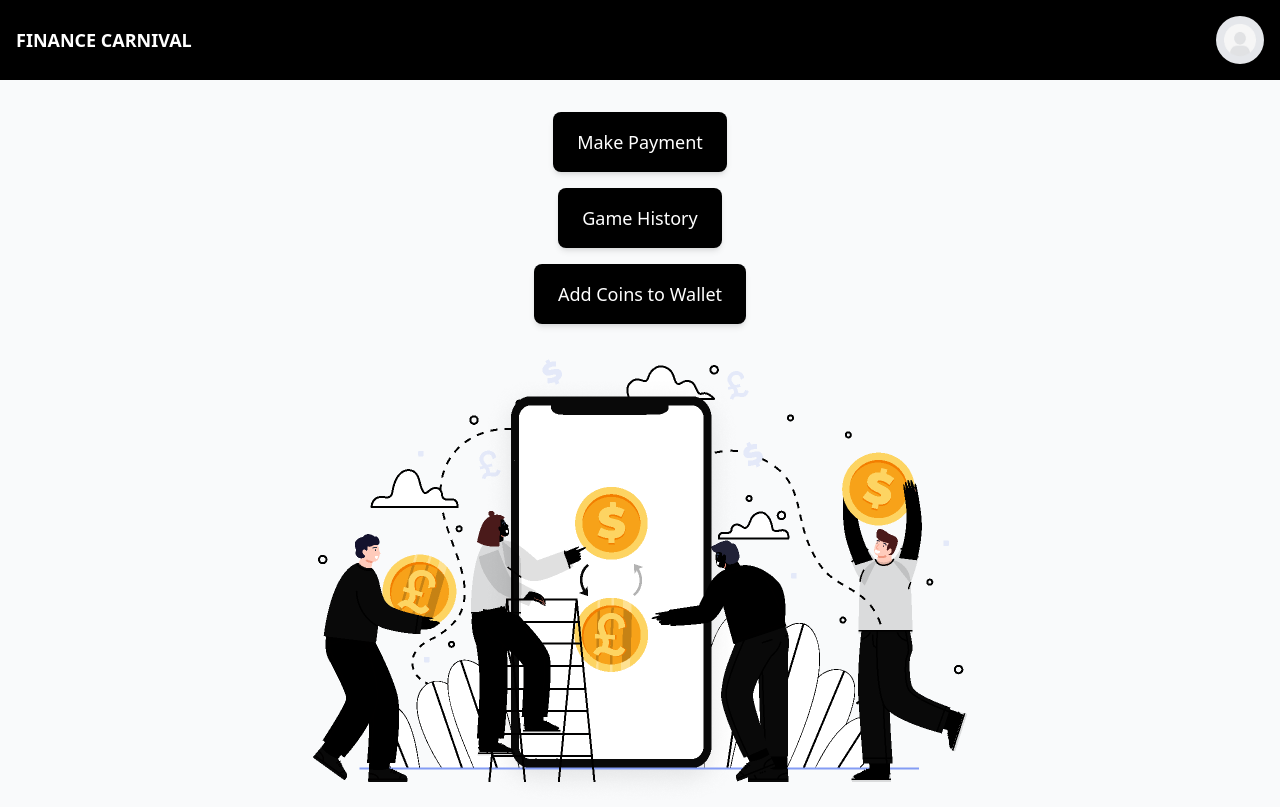
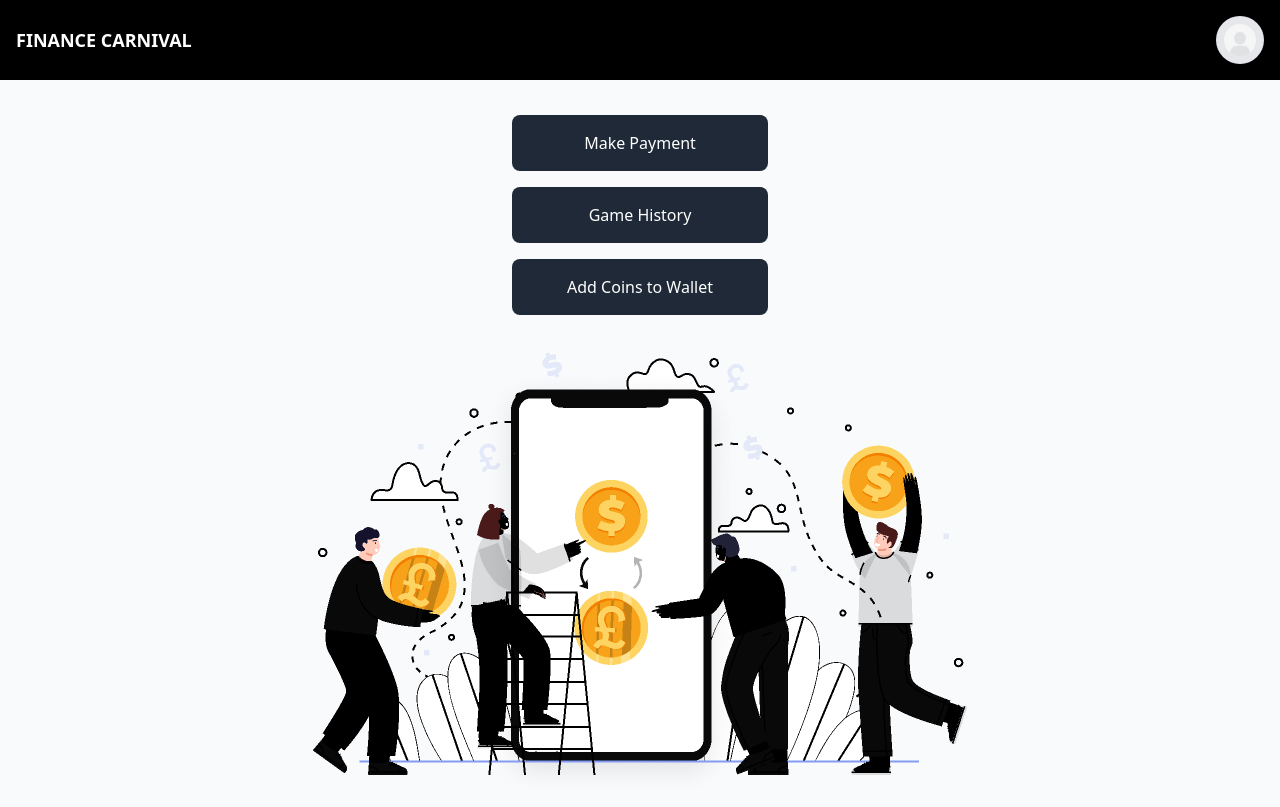
Before and after one commit to Hariom-Handloom/FTC_trial, a plain HTML site: page html/home.html in a window 1280 px wide. Drawn offline with nearby package versions, Linux system fonts and the light colour scheme.

Commit message:
Update home.html
edit the main buttons

```diff
--- a/html/home.html
+++ b/html/home.html
@@ -23,16 +23,18 @@
 
   <!-- Main Buttons -->
   <main class="flex flex-col items-center space-y-4 mt-8">
-    <button class="w-95 bg-black text-white py-4 px-6 rounded-lg shadow-md flex items-center justify-center text-lg space-x-2">
-      <span>Make Payment</span>
-    </button>
-    <button class="w-95 bg-black text-white py-4 px-6 rounded-lg shadow-md flex items-center justify-center text-lg space-x-2">
-      <span>Game History</span>
-    </button>
-    <button class="w-95 bg-black text-white py-4 px-6 rounded-lg shadow-md flex items-center justify-center text-lg space-x-2">
-      <span>Add Coins to Wallet</span>
-    </button>
-  </main>
+  <button class="w-64 py-4 px-6 rounded-lg bg-gray-800 text-white hover:bg-gray-700 transition duration-300">
+    <span class="flex items-center justify-center">Make Payment</span>
+  </button>
+
+  <button class="w-64 py-4 px-6 rounded-lg bg-gray-800 text-white hover:bg-gray-700 transition duration-300">
+    <span class="flex items-center justify-center">Game History</span>
+  </button>
+
+  <button class="w-64 py-4 px-6 rounded-lg bg-gray-800 text-white hover:bg-gray-700 transition duration-300">
+    <span class="flex items-center justify-center">Add Coins to Wallet</span>
+  </button>
+</main>
 
   <!-- Illustration -->
   <section class="w-4/5 mx-auto flex justify-center mt-8">
```
